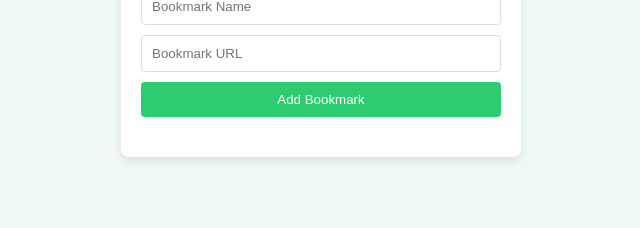
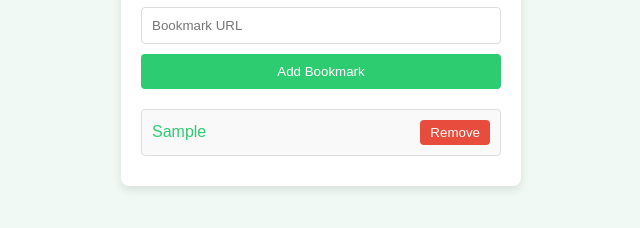
Before and after one commit to jaspreetcode/bookmark-saver, a plain HTML site: page index.html in a window 1280 px wide. Both pictures are taken after typing "Sample", "https://example.com" into the empty fields and a click on the button "Add Bookmark". Shown: the part 366-594 px from the top of the page, without its empty margins (319-959 px from the left). Drawn offline with Linux system fonts and the light colour scheme.

Commit message:
Feat: Functionality to add, load and remove bookmarks using JS and subtle changes to the final design

```diff
--- a/script.js
+++ b/script.js
@@ -31,5 +31,49 @@ addBookmarkBtn.addEventListener("click", function () {
   }
 });
 
-function addBookmark(name, url) {}
-function saveBookmark(name, url) {}
+function addBookmark(name, url) {
+  const li = document.createElement("li");
+  const link = document.createElement("a");
+
+  link.href = url;
+  link.textContent = name;
+  link.target = "_blank"; // open the link in a new tab
+
+  const removeButton = document.createElement("button");
+  removeButton.textContent = "Remove";
+  removeButton.addEventListener("click", function () {
+    bookmarkList.removeChild(li);
+    removeBookmarkFromStorage(name, url); // remove the bookmark from local storage.
+  });
+
+  li.appendChild(link);
+  li.appendChild(removeButton);
+
+  bookmarkList.appendChild(li);
+}
+
+function getBookmarksFromStorage() {
+  const bookmarks = localStorage.getItem("bookmarks");
+  return bookmarks ? JSON.parse(bookmarks) : [];
+}
+
+function saveBookmark(name, url) {
+  const bookmarks = getBookmarksFromStorage();
+  bookmarks.push({ name, url });
+  localStorage.setItem("bookmarks", JSON.stringify(bookmarks));
+}
+
+function loadBookmarks() {
+  const bookmarks = getBookmarksFromStorage();
+  bookmarks.forEach((bookmark) => {
+    addBookmark(bookmark.name, bookmark.url);
+  });
+}
+
+function removeBookmarkFromStorage(name, url) {
+  let bookmarks = getBookmarksFromStorage();
+  bookmarks = bookmarks.filter(
+    (bookmark) => bookmark.name !== name || bookmark.url !== url,
+  );
+  localStorage.setItem("bookmarks", JSON.stringify(bookmarks));
+}
--- a/style.css
+++ b/style.css
@@ -61,7 +61,7 @@ button:hover {
   padding: 0;
 }
 
-#boomark-list li {
+#bookmark-list li {
   background-color: #f9f9f9;
   padding: 10px;
   border: 1px solid #ddd;
```
